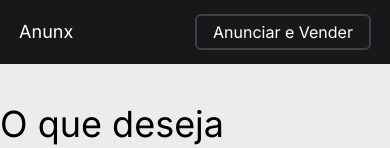
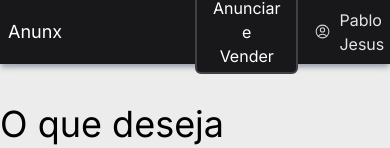
Before and after one commit to PabloJesusdaSilva/Anunx, a Next.js app: page / in a window 390 px wide. Shown: the top 148 px of the page. Built offline with nearby package versions, Linux system fonts and the light colour scheme.

Commit message:
:feat: Criando menu de navegação do header

```diff
--- a/src/components/Header.jsx
+++ b/src/components/Header.jsx
@@ -1,14 +1,54 @@
+import Link from 'next/link';
+import Image from 'next/image';
+import { useState } from 'react';
+
+import { UserCircleIcon } from '@heroicons/react/24/outline';
+
 const Header = () => {
+  const [anchorUserMenu, setAnchorUserMenu] = useState(false);
+
+  const openUserMenu = () => {
+    setAnchorUserMenu(!anchorUserMenu);
+  }
+
   return (
-    <header className="flex justify-center w-full h-16 bg-zinc-900">
-      <nav className=" flex items-center p-2">
-        <ul className="grid grid-cols-2 items-center md:gap-x-96 sm:gap-28">
-          <li className="text-lg text-white">Anunx</li>
-          <li>
-            <button className="py-1 px-4 bg-zinc-900 border-2 rounded-md border-zinc-700 text-white">
-              Anunciar e Vender
-            </button>
+    <header className='flex justify-center w-full h-16 shadow-md shadow-gray-400 bg-zinc-900'>
+      <nav className=' flex items-center p-2'>
+        <ul className='grid grid-cols-2 items-center md:gap-x-96 sm:gap-28'>
+          <li className='text-lg text-white'>Anunx</li>
+
+          <li className='flex items-center'>
+            <Link href='../publish' passHref className='mr-4'>
+              <button className='py-1 px-4 bg-zinc-900 border-2 rounded-md border-zinc-700 text-white'>
+                Anunciar e Vender
+              </button>
+            </Link>
+
+            <div
+              className='flex items-center gap-2'
+              onClick={openUserMenu}
+            >
+              {
+                true === false
+                  ? <Image src='' alt='foto do usúario' />
+                  : <UserCircleIcon className='w-7 text-zinc-300' />
+              }
+              <h6 className='text-zinc-200'>Pablo Jesus</h6>
+            </div>
           </li>
+
+          {
+            anchorUserMenu
+              ? <nav className='transition-all absolute top-14 right-32 w-54 py-2 px-1 opacity-0 rounded shadow-md bg-zinc-50'>
+                  <ul>
+                    <li className='p-2 transition-all delay-300 hover:bg-slate-100'>Meus anúncios</li>
+                    <li className='my-2 p-2 transition-all delay-300 hover:bg-slate-100'>Publicar novo anúncio</li>
+                    <hr />
+                    <li className='mt-1 p-2 transition-all delay-300 hover:bg-slate-100'>Sair</li>
+                  </ul>
+                </nav>
+            : null
+          }
         </ul>
       </nav>
     </header>
--- a/src/templates/Default.jsx
+++ b/src/templates/Default.jsx
@@ -1,3 +1,5 @@
+"use client"
+
 import Header from '../components/Header';
 
 const Default = ({ children }) => {
```
